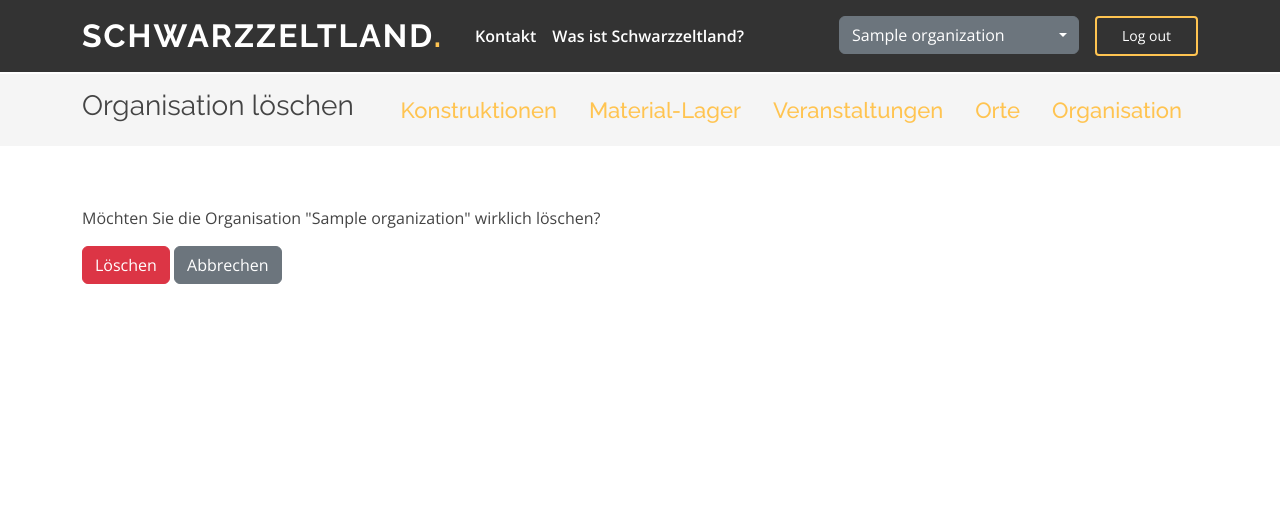
After one commit to schwarzzeltland/schwarzzeltland, a Django app: page /main/organization/delete/1/ in a window 1280 px wide. The commit adds this page. Shown: the top 524 px of the page. Run offline with Django 5.2, Linux system fonts and the light colour scheme; a user stored in the database is signed in; tables that the repository leaves empty hold one stand-in row (values such as "Sample post"); some libraries are stand-ins or nearby versions.

Commit message:
Organisation löschen, wenn es nicht hauptorg ist

```diff
--- a/main/OrganizationMiddleware.py
+++ b/main/OrganizationMiddleware.py
@@ -23,7 +23,8 @@ class OrganizationMiddleware:
                 org = request.user.organization_set.filter(id=request.session["org"]).first()
             if org is None:
                 org = request.user.organization_set.first()
-            membership = org.membership_set.filter(user=request.user).get()
+            if org:
+                membership = org.membership_set.filter(user=request.user).get()
 
         setattr(request, "org", org)
         setattr(request, "membership", membership)
--- /dev/null
+++ b/main/templates/main/delete_organization.html
@@ -0,0 +1,12 @@
+{% extends "base.html" %}
+{% load bootstrap5 %}
+
+
+{% block content %}
+    <form method="post">
+        {% csrf_token %}
+        <p>Möchten Sie die Organisation "{{ organization.name }}" wirklich löschen?</p>
+        <button type="submit" class="btn btn-danger">Löschen</button>
+        <a href="{% url 'trip' %}" class="btn btn-secondary">Abbrechen</a>
+    </form>
+{% endblock %}
--- a/main/templates/main/organization.html
+++ b/main/templates/main/organization.html
@@ -10,6 +10,7 @@
                 <button type="submit" class="btn btn-primary">
                     Speichern
                 </button>
+                <a href="{% url 'delete_organization' organization.pk%}" class="btn btn-danger">Organisation löschen</a>
             {% endbuttons %}
         {% else %}
             <table class="table">
--- a/main/urls.py
+++ b/main/urls.py
@@ -28,4 +28,5 @@ urlpatterns = [
     path('register/email_verification/', views.email_verification, name='email_verification'),
     path('invalid_activationlink/', views.invalid_activation_link, name='invalid_activation_link'),
     path('send_username_email/', views.send_username_email, name='send_username_email'),
+    path('organization/delete/<int:pk>/', views.delete_organization, name='delete_organization'),
 ]
--- a/main/views.py
+++ b/main/views.py
@@ -6,13 +6,14 @@ from django.contrib.auth import get_user_model, login
 from django.contrib.auth.models import User
 from django.contrib.sites.shortcuts import get_current_site
 from django.core.mail import send_mail
-from django.http import HttpResponse
+from django.http import HttpResponse, HttpResponseRedirect
 
 from django.contrib.auth.decorators import login_required
 from django.db.models import Q
-from django.shortcuts import render
+from django.shortcuts import render, get_object_or_404
 from django.contrib import messages
 from django.template.loader import render_to_string
+from django.urls import reverse_lazy
 from django.utils.http import urlsafe_base64_encode, urlsafe_base64_decode
 
 from buildings.models import Construction
@@ -164,7 +165,7 @@ def register(request):
         form = CustomUserCreationForm(request.POST)
         if form.is_valid():
             user = form.save(commit=False)
-            user.is_active= False
+            user.is_active = False
             user.set_password(form.cleaned_data['password'])
             user.save()
 
@@ -179,7 +180,7 @@ def register(request):
                 'user': user,
                 'link': link,
             })
-            send_mail(subject, message, settings.DEFAULT_FROM_EMAIL, [user.email],html_message=message)
+            send_mail(subject, message, settings.DEFAULT_FROM_EMAIL, [user.email], html_message=message)
 
             return redirect('email_verification')
     else:
@@ -204,8 +205,7 @@ def activate(request, uidb64, token):
 
 
 def email_verification(request):
-
-        return render(request, 'main/email_verification.html')
+    return render(request, 'main/email_verification.html')
 
 
 def invalid_activation_link(request):
@@ -243,3 +243,20 @@ def send_username_email(request):
         form = UsernameReminderForm()
 
     return render(request, 'main/username_sent.html', {'form': form})
+
+
+@login_required
+@organization_admin_required
+def delete_organization(request, pk=None):
+    organization_d = get_object_or_404(Organization, pk=pk)
+    # Überprüfe, ob der Organisationsname das Format 'benutzername's Organisation' hat
+    if organization_d.name == f"{request.user.username}s Organisation":
+        messages.error(request, "Du kannst diese Organisation nicht löschen, da sie deine Hauptorganisation ist.")
+        return HttpResponseRedirect(reverse_lazy('organization'))  # Zurück zur Organisationsseite oder anderen Seite
+    if request.method == 'POST':
+        if request.membership.organization == organization_d and request.membership.admin:
+            organization_d.delete()
+            messages.success(request, f'Organisation {organization_d.name} erfolgreich gelöscht.')
+            return HttpResponseRedirect(reverse_lazy('home'))
+    return render(request, 'main/delete_organization.html',
+                  {'title': 'Organisation löschen', 'organization': organization_d})
```
